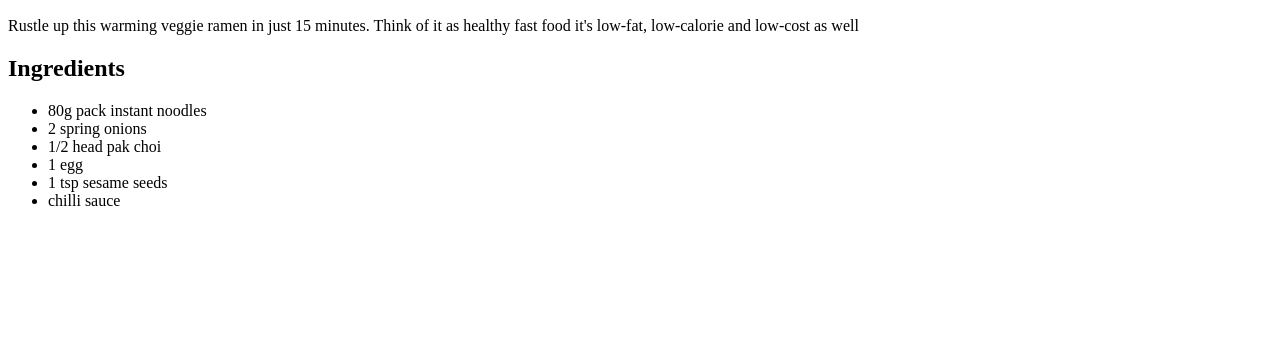
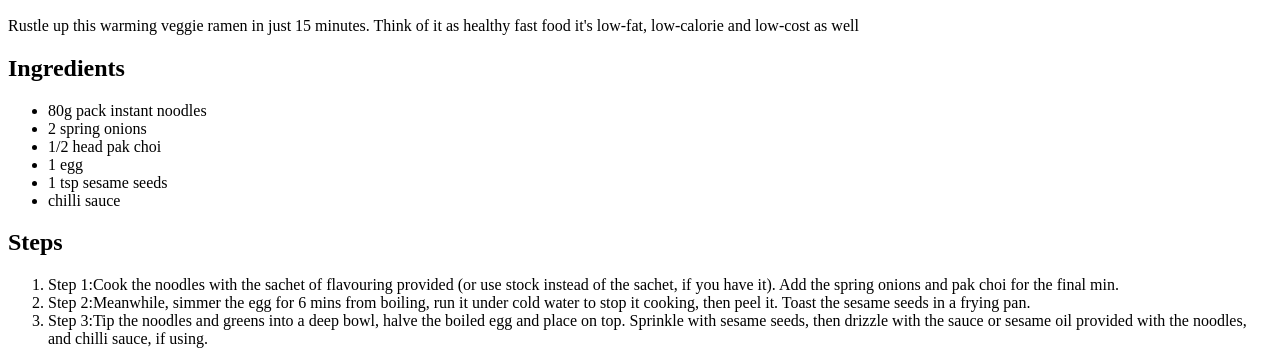
Before and after one commit to AshFreeStiletto/odin-recipes, a plain HTML site: page recipes/ramen.html in a window 1280 px wide. Shown: the part 444-808 px from the top of the page. Drawn offline with Linux system fonts and the light colour scheme.

Commit message:
Added steps to two recipes
Added a list of steps to both the omelette and ramen recipes

```diff
--- a/recipes/ramen.html
+++ b/recipes/ramen.html
@@ -24,5 +24,12 @@
         <li>1 tsp sesame seeds</li>
         <li>chilli sauce</li>
     </ul>
+
+    <h2>Steps</h2>
+    <ol>
+        <li>Step 1:Cook the noodles with the sachet of flavouring provided (or use stock instead of the sachet, if you have it). Add the spring onions and pak choi for the final min.</li>
+        <li>Step 2:Meanwhile, simmer the egg for 6 mins from boiling, run it under cold water to stop it cooking, then peel it. Toast the sesame seeds in a frying pan.</li>
+        <li>Step 3:Tip the noodles and greens into a deep bowl, halve the boiled egg and place on top. Sprinkle with sesame seeds, then drizzle with the sauce or sesame oil provided with the noodles, and chilli sauce, if using.</li>
+    </ol>
 </body>
 </html>
```
Also changed, not shown: recipes/omelette.html (+6 -0 lines).
